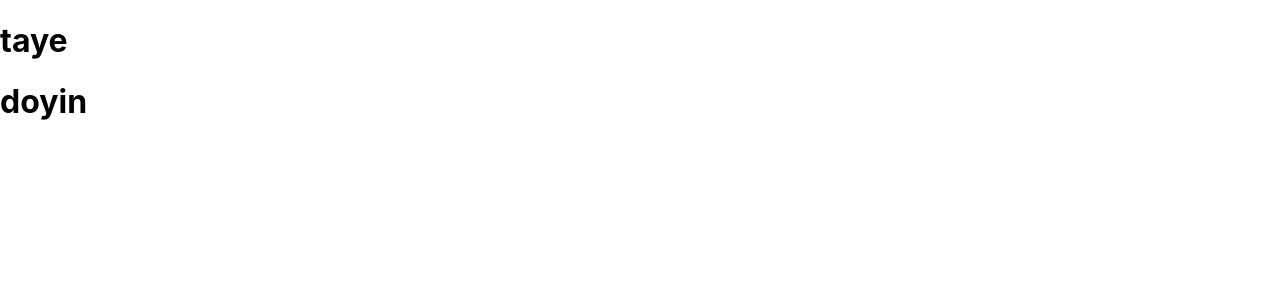
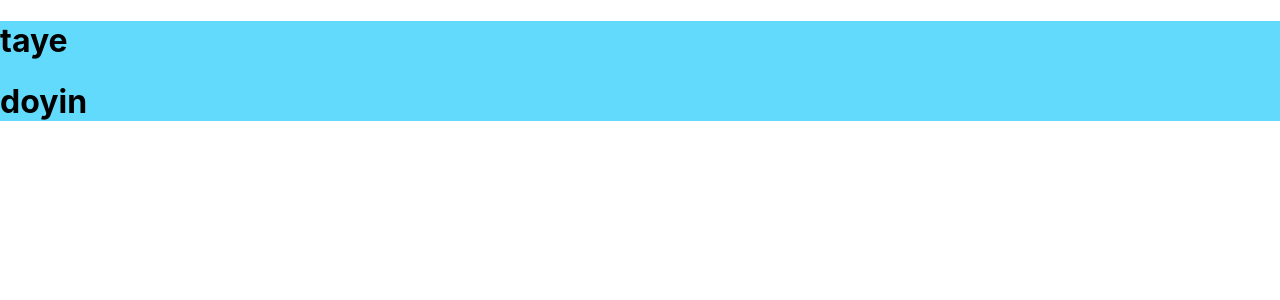
Before and after one commit to DEV-SHEGZ/Reactv18, a React (Create React App) app: page / in a window 1280 px wide. Shown: the top 300 px of the page. Built offline with nearby package versions, Linux system fonts and the light colour scheme.

Commit message:
using the children prop in parent component

```diff
--- a/src/App.css
+++ b/src/App.css
@@ -1,7 +1,9 @@
 .App {
   text-align: center;
 }
-
+.parent {
+  background-color: #61dafb;
+}
 .App-logo {
   height: 40vmin;
   pointer-events: none;
--- /dev/null
+++ b/src/parent.js
@@ -0,0 +1,8 @@
+import React from "react";
+import "./App.css";
+
+function Parent({ children }) {
+  return <div className="parent">{children}</div>;
+}
+
+export default Parent;
--- a/src/props.js
+++ b/src/props.js
@@ -1,22 +1,17 @@
 import Avatar from "./avatar";
+import Parent from "./parent";
 
 function profile() {
   let test = {
-    preson: "male",
+    person: "male",
     name: "taye",
     age: 18,
   };
   return (
-    <>
+    <Parent>
       <Avatar main={test} />
-      <Avatar
-        main={
-          (test = {
-            name: "doyin",
-          })
-        }
-      />
-    </>
+      <Avatar main={{ name: "doyin" }} />
+    </Parent>
   );
 }
 
```
